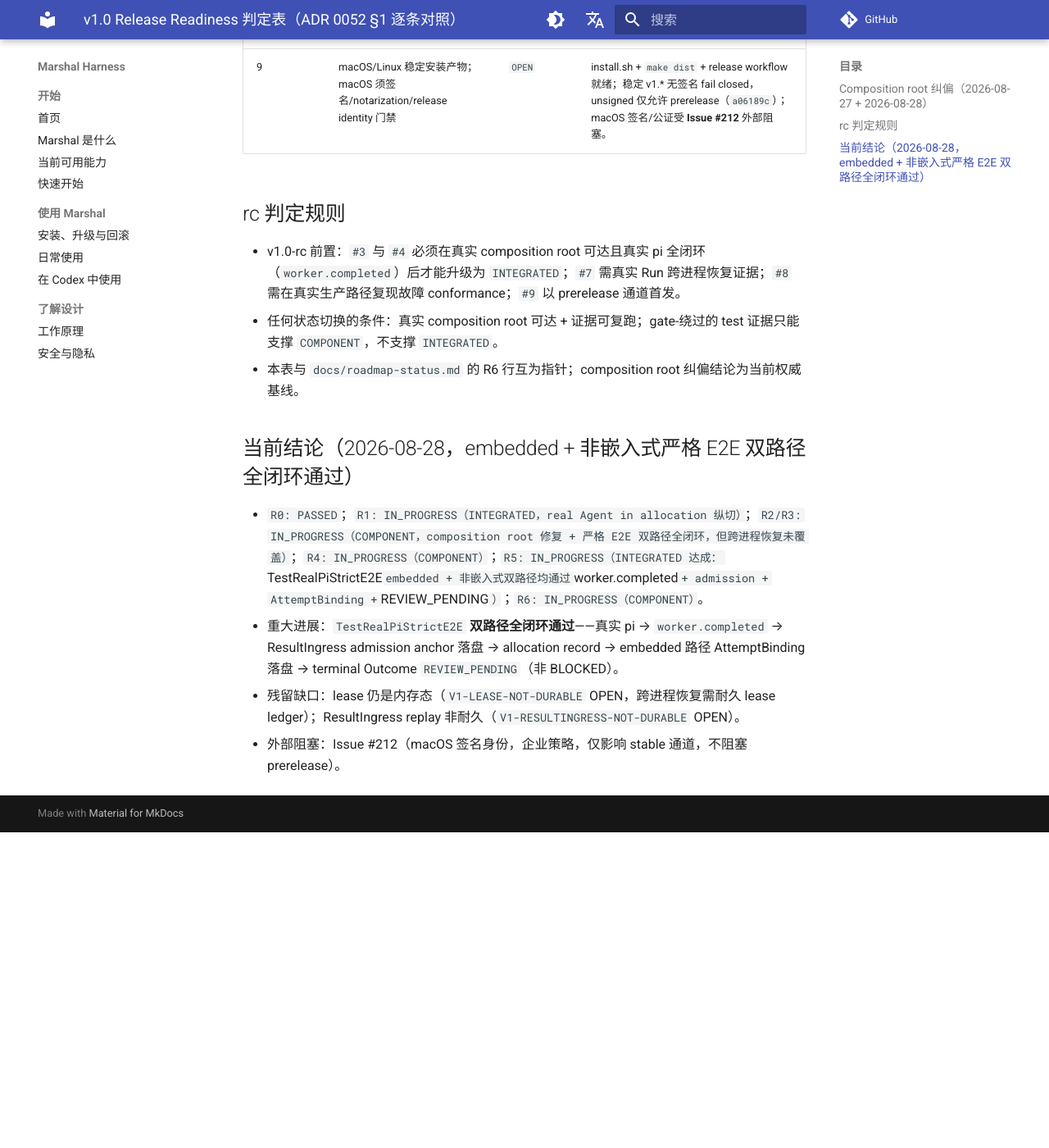
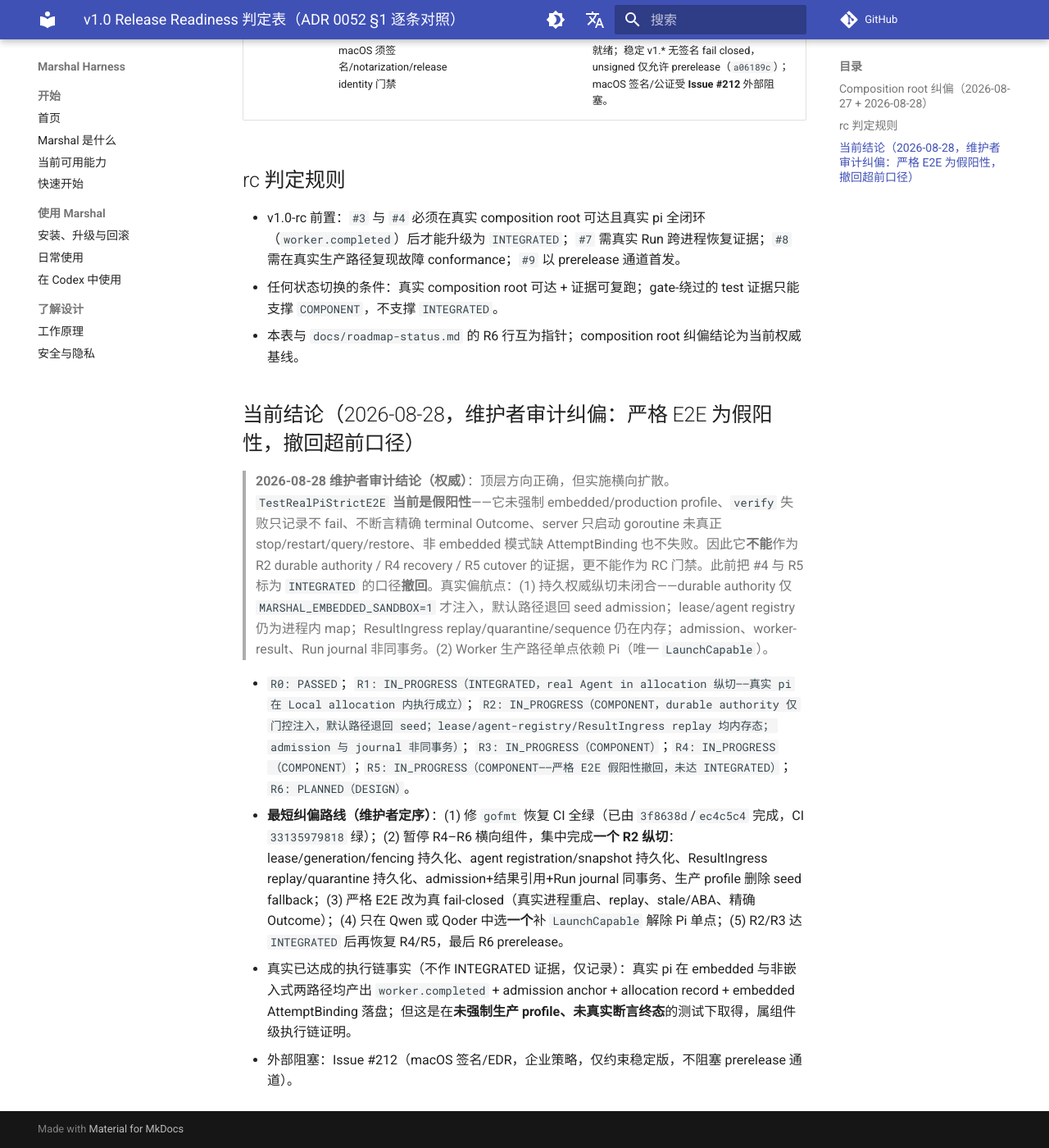
Before and after one commit to chiga0/marshal-harness, an MkDocs documentation site: the page built from docs/v1-release-readiness.md, in a window 1280 px wide and 1400 px high, scrolled down 1918 px. Shown: the whole window at 82% size. Built offline with MkDocs 1.6.1 and Material for MkDocs 9.7.7, drawn with Linux system fonts in a browser that asks for light colours; comment, search, counter and statistics services are not loaded; before the commit the page ends 2933 px from its top, so only the background shows below that; some of the changed text lies outside the part shown.

Commit message:
docs: 撤回超前口径——严格 E2E 为假阳性，#4/R5 降回 COMPONENT
维护者审计结论：TestRealPiStrictE2E 当前是假阳性（未强制生产 profile、
verify 失败不 fail、未真实断言终态、未真实进程重启、非 embedded 缺
AttemptBinding 不失败），不能作为 R2/R4/R5 证据或 RC 门禁。

- v1-release-readiness：#4 INTEGRATED→COMPONENT；结论节重写为维护者
  审计口径 + 最短纠偏路线；明确真实偏航点（durable authority 仅门控
  注入/默认退回 seed、lease/agent-registry/ResultIngress replay 内存态、
  admission 与 journal 非同事务、Pi 单点）
- roadmap-status：R5 INTEGRATED→COMPONENT（撤回）

真实执行链事实保留为组件级证明，不作 INTEGRATED 证据。

```diff
--- a/docs/v1-release-readiness.md
+++ b/docs/v1-release-readiness.md
@@ -29,8 +29,8 @@
 | --- | --- | --- | --- |
 | 1 | 唯一真实可恢复生产执行链 | `COMPONENT` | 真实 pi 经 `sandboxbridge` exec-chain 在 Local allocation 内执行（R1 纵切）；composition root 单实例修复后 lease/registration 可在同进程内可查，但跨进程恢复未验证。 |
 | 2 | 真实 AgentProvider + 真实 Local/Container SandboxProvider，Agent 进程实际在 allocation 内 | `INTEGRATED` | 真实 pi 经 `PrepareLaunch→CompleteLaunch` 在 Local allocation 内执行，`sandboxbridge` 集成测试与 canary 双向锚定 allocation record。 |
-| 3 | 文件型耐久 authority ledger、幂等提交、重启恢复、旧 generation fencing、单一恢复模型 | `COMPONENT` | AttemptBinding creation-once + dispatch 冻结 lease expiry 已实现；agent/sandbox current-ledger recheck 已实现；**但 lease 是内存态（非耐久），跨进程恢复未覆盖**；embedded + 非嵌入式严格 E2E 均全闭环跑通。 |
-| 4 | 每 Attempt 双 binding + 接纳前 current-ledger recheck | `INTEGRATED` | **`TestRealPiStrictE2E` 双路径通过**：真实 pi → `worker.completed` → ResultIngress admission anchor 落盘 → `REVIEW_PENDING`（非 BLOCKED）；embedded（`MARSHAL_EMBEDDED_SANDBOX=1`）路径 AttemptBinding 落盘 + agent/sandbox 双 digest 分离（`686ee61`）+ registration ID 前缀规范化（`3f8638d`）+ agent registration fallback（`cad8773`）。 |
+| 3 | 文件型耐久 authority ledger、幂等提交、重启恢复、旧 generation fencing、单一恢复模型 | `COMPONENT` | AttemptBinding creation-once + dispatch 冻结 lease expiry 代码已实现；**但默认路径退回 seed admission、lease/agent-registry/ResultIngress replay 均进程内态、admission 与 journal 非同事务**——R2 持久权威纵切未闭合。 |
+| 4 | 每 Attempt 双 binding + 接纳前 current-ledger recheck | `COMPONENT` | 双 digest 分离（`686ee61`）+ registration ID 前缀（`3f8638d`）+ agent registration fallback（`cad8773`）已落地；真实 pi 两路径产出 `worker.completed` + admission anchor + embedded AttemptBinding；**但严格 E2E 为假阳性（未强制生产 profile/未真实断言终态），INTEGRATED 口径撤回**，待 R2 纵切 + fail-closed E2E。 |
 | 5 | 可判定 cancel、timeout、retry、terminal 与 Outcome 语义 | `INTEGRATED` | 既有 runstore/cli/execution 回归覆盖。 |
 | 6 | 独立 Verification；发布仅 none / Draft PR，不 auto-merge | `INTEGRATED` | 既有产线路径；merge 默认禁用属 universal 不变量。 |
 | 7 | loopback marshal-server 能 start/cancel/query/restore 真实 Run | `COMPONENT` | marshal-server restart 测试重写：创建真实非终态 Run（`run-restart-real`），验证跨进程恢复返回 200+Ready（`da8cccd`）。 |
@@ -43,9 +43,11 @@
 - 任何状态切换的条件：真实 composition root 可达 + 证据可复跑；gate-绕过的 test 证据只能支撑 `COMPONENT`，不支撑 `INTEGRATED`。
 - 本表与 `docs/roadmap-status.md` 的 R6 行互为指针；composition root 纠偏结论为当前权威基线。
 
-## 当前结论（2026-08-28，embedded + 非嵌入式严格 E2E 双路径全闭环通过）
+## 当前结论（2026-08-28，维护者审计纠偏：严格 E2E 为假阳性，撤回超前口径）
 
-- `R0: PASSED`；`R1: IN_PROGRESS（INTEGRATED，real Agent in allocation 纵切）`；`R2/R3: IN_PROGRESS（COMPONENT，composition root 修复 + 严格 E2E 双路径全闭环，但跨进程恢复未覆盖）`；`R4: IN_PROGRESS（COMPONENT）`；`R5: IN_PROGRESS（INTEGRATED 达成：`TestRealPiStrictE2E` embedded + 非嵌入式双路径均通过 `worker.completed` + admission + AttemptBinding + `REVIEW_PENDING`）`；`R6: IN_PROGRESS（COMPONENT）`。
-- 重大进展：`TestRealPiStrictE2E` **双路径全闭环通过**——真实 pi → `worker.completed` → ResultIngress admission anchor 落盘 → allocation record → embedded 路径 AttemptBinding 落盘 → terminal Outcome `REVIEW_PENDING`（非 BLOCKED）。
-- 残留缺口：lease 仍是内存态（`V1-LEASE-NOT-DURABLE` OPEN，跨进程恢复需耐久 lease ledger）；ResultIngress replay 非耐久（`V1-RESULTINGRESS-NOT-DURABLE` OPEN）。
-- 外部阻塞：Issue #212（macOS 签名身份，企业策略，仅影响 stable 通道，不阻塞 prerelease）。
+> **2026-08-28 维护者审计结论（权威）**：顶层方向正确，但实施横向扩散。`TestRealPiStrictE2E` **当前是假阳性**——它未强制 embedded/production profile、`verify` 失败只记录不 fail、不断言精确 terminal Outcome、server 只启动 goroutine 未真正 stop/restart/query/restore、非 embedded 模式缺 AttemptBinding 也不失败。因此它**不能**作为 R2 durable authority / R4 recovery / R5 cutover 的证据，更不能作为 RC 门禁。此前把 #4 与 R5 标为 `INTEGRATED` 的口径**撤回**。真实偏航点：(1) 持久权威纵切未闭合——durable authority 仅 `MARSHAL_EMBEDDED_SANDBOX=1` 才注入，默认路径退回 seed admission；lease/agent registry 仍为进程内 map；ResultIngress replay/quarantine/sequence 仍在内存；admission、worker-result、Run journal 非同事务。(2) Worker 生产路径单点依赖 Pi（唯一 `LaunchCapable`）。
+
+- `R0: PASSED`；`R1: IN_PROGRESS（INTEGRATED，real Agent in allocation 纵切——真实 pi 在 Local allocation 内执行成立）`；`R2: IN_PROGRESS（COMPONENT，durable authority 仅门控注入，默认路径退回 seed；lease/agent-registry/ResultIngress replay 均内存态；admission 与 journal 非同事务）`；`R3: IN_PROGRESS（COMPONENT）`；`R4: IN_PROGRESS（COMPONENT）`；`R5: IN_PROGRESS（COMPONENT——严格 E2E 假阳性撤回，未达 INTEGRATED）`；`R6: PLANNED（DESIGN）`。
+- **最短纠偏路线（维护者定序）**：(1) 修 `gofmt` 恢复 CI 全绿（已由 `3f8638d`/`ec4c5c4` 完成，CI `33135979818` 绿）；(2) 暂停 R4–R6 横向组件，集中完成**一个 R2 纵切**：lease/generation/fencing 持久化、agent registration/snapshot 持久化、ResultIngress replay/quarantine 持久化、admission+结果引用+Run journal 同事务、生产 profile 删除 seed fallback；(3) 严格 E2E 改为真 fail-closed（真实进程重启、replay、stale/ABA、精确 Outcome）；(4) 只在 Qwen 或 Qoder 中选**一个**补 `LaunchCapable` 解除 Pi 单点；(5) R2/R3 达 `INTEGRATED` 后再恢复 R4/R5，最后 R6 prerelease。
+- 真实已达成的执行链事实（不作 INTEGRATED 证据，仅记录）：真实 pi 在 embedded 与非嵌入式两路径均产出 `worker.completed` + admission anchor + allocation record + embedded AttemptBinding 落盘；但这是在**未强制生产 profile、未真实断言终态**的测试下取得，属组件级执行链证明。
+- 外部阻塞：Issue #212（macOS 签名/EDR，企业策略，仅约束稳定版，不阻塞 prerelease 通道）。
```
Also changed, not shown: docs/roadmap-status.md (+1 -1 lines).
